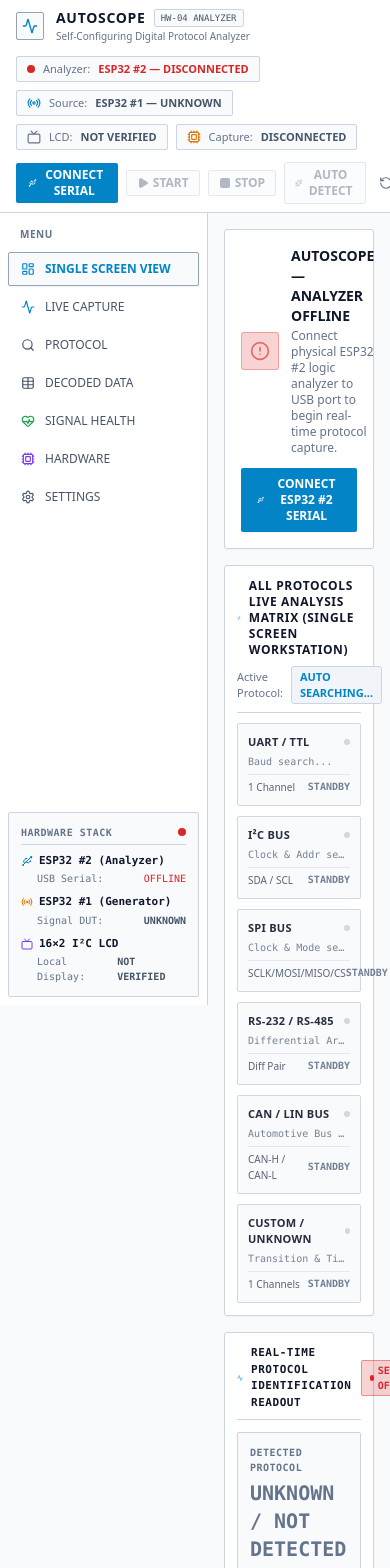
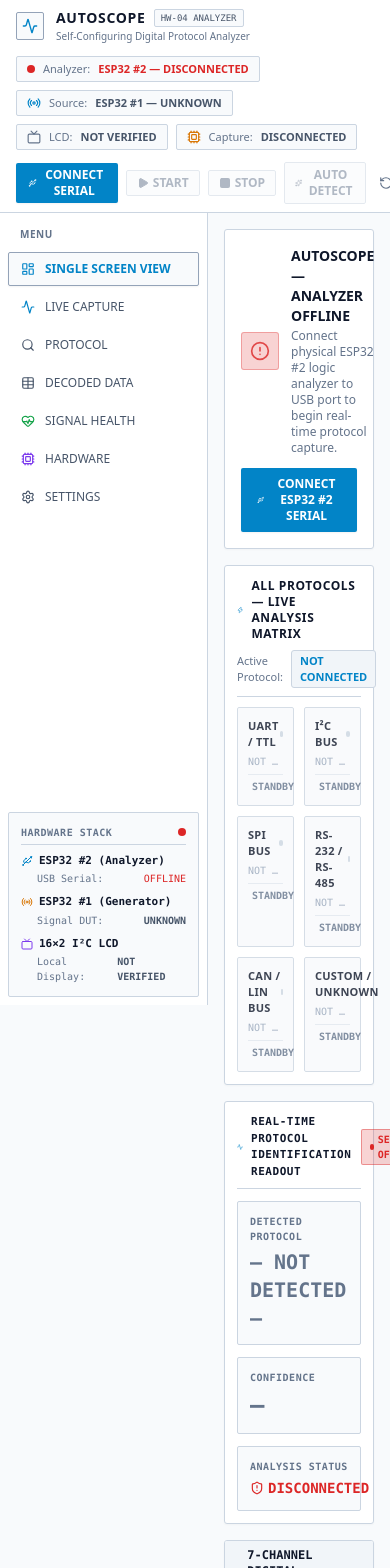
Before and after one commit to Tamil01-star/self-configure-protocall, a React (Vite) app: page / in a window 390 px wide. Shown: the top 1568 px of the page. Built offline with nearby package versions, Linux system fonts and the light colour scheme.

Commit message:
fix: removed all demo data and added support for CAN, LIN, RS232, and RS485 protocols

```diff
--- a/src/components/AllProtocolsMatrix.tsx
+++ b/src/components/AllProtocolsMatrix.tsx
@@ -15,67 +15,86 @@
   parameters,
   isConnected,
 }) => {
-  // Protocol status cards definition
-  const protocols = [
+  const protocols: {
+    id: ProtocolType | 'RS232_RS485' | 'CAN_LIN';
+    matchIds: ProtocolType[];
+    name: string;
+    details: (p: RealProtocolParameters, active: boolean) => string;
+    score: (p: RealProtocolParameters, active: boolean, conf: number | null) => number | null;
+    channelInfo: string;
+    iconColor: string;
+  }[] = [
     {
       id: 'UART',
+      matchIds: ['UART'],
       name: 'UART / TTL',
-      active: detectedProtocol === 'UART',
-      details: parameters.baudRate ? `${parameters.baudRate} baud (${parameters.format || '8N1'})` : 'Baud search...',
-      score: parameters.uartScore ?? (detectedProtocol === 'UART' ? confidence : null),
-      channelInfo: parameters.channel ? `CH: ${parameters.channel}` : '1 Channel',
-      iconColor: 'text-instrument-blue',
-      badgeBg: 'bg-sky-50 text-sky-700 border-sky-300',
+      details: (p, active) =>
+        active && p.baudRate
+          ? `${p.baudRate} baud | ${p.format || '8N1'}`
+          : active ? 'Searching baud rate...' : 'NOT DETECTED',
+      score: (p, active, conf) => active ? (p.uartScore ?? conf) : null,
+      channelInfo: '1 Channel (Data)',
+      iconColor: 'text-sky-600',
     },
     {
       id: 'I2C',
+      matchIds: ['I2C'],
       name: 'I²C BUS',
-      active: detectedProtocol === 'I2C',
-      details: parameters.clockHz ? `${(parameters.clockHz / 1000).toFixed(0)} kHz | Addr: ${parameters.addressHex || '—'}` : 'Clock & Addr search...',
-      score: parameters.i2cScore ?? (detectedProtocol === 'I2C' ? confidence : null),
-      channelInfo: parameters.sdaChannel && parameters.sclChannel ? `${parameters.sdaChannel}/${parameters.sclChannel}` : 'SDA / SCL',
-      iconColor: 'text-instrument-green',
-      badgeBg: 'bg-emerald-50 text-emerald-700 border-emerald-300',
+      details: (p, active) =>
+        active && p.clockHz
+          ? `${(p.clockHz / 1000).toFixed(0)} kHz | Addr: ${p.addressHex || '—'}`
+          : active ? 'Searching clock & address...' : 'NOT DETECTED',
+      score: (p, active, conf) => active ? (p.i2cScore ?? conf) : null,
+      channelInfo: 'SDA / SCL (2 lines)',
+      iconColor: 'text-emerald-600',
     },
     {
       id: 'SPI',
+      matchIds: ['SPI'],
       name: 'SPI BUS',
-      active: detectedProtocol === 'SPI',
-      details: parameters.clockHzSpi ? `${(parameters.clockHzSpi / 1000000).toFixed(1)} MHz | Mode ${parameters.spiMode ?? 0}` : 'Clock & Mode search...',
-      score: parameters.spiScore ?? (detectedProtocol === 'SPI' ? confidence : null),
-      channelInfo: 'SCLK/MOSI/MISO/CS',
-      iconColor: 'text-instrument-purple',
-      badgeBg: 'bg-purple-50 text-purple-700 border-purple-300',
+      details: (p, active) =>
+        active && p.clockHzSpi
+          ? `${(p.clockHzSpi / 1_000_000).toFixed(2)} MHz | Mode ${p.spiMode ?? 0}`
+          : active ? 'Searching clock & mode...' : 'NOT DETECTED',
+      score: (p, active, conf) => active ? (p.spiScore ?? conf) : null,
+      channelInfo: 'SCLK / MOSI / MISO / CS',
+      iconColor: 'text-purple-600',
     },
     {
       id: 'RS232_RS485',
+      matchIds: ['RS232', 'RS485'],
       name: 'RS-232 / RS-485',
-      active: false,
-      details: 'Differential Architecture Ready',
-      score: null,
-      channelInfo: 'Diff Pair',
-      iconColor: 'text-instrument-amber',
-      badgeBg: 'bg-amber-50 text-amber-700 border-amber-300',
+      details: (p, active) =>
+        active && p.baudRate
+          ? `${p.baudRate} baud | Differential`
+          : active ? 'Baud rate detected...' : 'NOT DETECTED',
+      score: (_p, active, conf) => active ? conf : null,
+      channelInfo: 'Diff Pair (A/B)',
+      iconColor: 'text-amber-600',
     },
     {
       id: 'CAN_LIN',
+      matchIds: ['CAN', 'LIN'],
       name: 'CAN / LIN BUS',
-      active: false,
-      details: 'Automotive Bus Architecture Ready',
-      score: null,
+      details: (p, active) =>
+        active && (p.canBitRate || p.linVersion)
+          ? p.canBitRate ? `${p.canBitRate} bit/s | ID: ${p.canFrameId || '—'}` : `LIN ${p.linVersion || ''}`
+          : active ? 'Detecting frame...' : 'NOT DETECTED',
+      score: (_p, active, conf) => active ? conf : null,
       channelInfo: 'CAN-H / CAN-L',
       iconColor: 'text-indigo-600',
-      badgeBg: 'bg-indigo-50 text-indigo-700 border-indigo-300',
     },
     {
       id: 'UNKNOWN',
+      matchIds: ['UNKNOWN'],
       name: 'CUSTOM / UNKNOWN',
-      active: detectedProtocol === 'UNKNOWN',
-      details: parameters.timingInfo || 'Transition & Timing Analyzer',
-      score: detectedProtocol === 'UNKNOWN' ? confidence : null,
-      channelInfo: `${parameters.activeChannelsCount || 1} Channels`,
+      details: (p, active) =>
+        active
+          ? p.timingInfo || `${p.transitionCount ?? '?'} transitions detected`
+          : 'NOT DETECTED',
+      score: (_p, active, conf) => active ? conf : null,
+      channelInfo: 'All channels',
       iconColor: 'text-slate-600',
-      badgeBg: 'bg-slate-100 text-slate-700 border-slate-300',
     },
   ];
 
@@ -85,13 +104,20 @@
         <div className="flex items-center space-x-2">
           <Zap className="w-4 h-4 text-instrument-blue" />
           <span className="font-bold text-instrument-textBright uppercase tracking-wider text-xs">
-            ALL PROTOCOLS LIVE ANALYSIS MATRIX (SINGLE SCREEN WORKSTATION)
+            ALL PROTOCOLS — LIVE ANALYSIS MATRIX
           </span>
         </div>
         <div className="flex items-center space-x-2 text-[11px]">
           <span className="text-instrument-textMuted font-medium">Active Protocol:</span>
           <span className="font-bold text-instrument-blue px-2 py-0.5 bg-instrument-panelHeader rounded border border-instrument-border">
-            {detectedProtocol ? (detectedProtocol === 'I2C' ? 'I²C Bus' : detectedProtocol) : 'AUTO SEARCHING...'}
+            {detectedProtocol
+              ? (detectedProtocol === 'I2C' ? 'I²C Bus'
+                : detectedProtocol === 'RS232' ? 'RS-232'
+                : detectedProtocol === 'RS485' ? 'RS-485'
+                : detectedProtocol === 'CAN' ? 'CAN Bus'
+                : detectedProtocol === 'LIN' ? 'LIN Bus'
+                : detectedProtocol)
+              : isConnected ? 'SEARCHING...' : 'NOT CONNECTED'}
           </span>
           {confidence !== null && (
             <span className="font-bold text-instrument-green px-2 py-0.5 bg-emerald-50 rounded border border-emerald-200">
@@ -101,40 +127,46 @@
         </div>
       </div>
 
-      {/* Grid of all protocols shown together on one screen */}
-      <div className="grid grid-cols-1 sm:grid-cols-2 lg:grid-cols-3 xl:grid-cols-6 gap-2.5">
-        {protocols.map((p) => (
+      <div className="grid grid-cols-2 sm:grid-cols-3 lg:grid-cols-6 gap-2.5">
+        {protocols.map((p) => {
+          const active = isConnected && detectedProtocol !== null && p.matchIds.includes(detectedProtocol as ProtocolType);
+          const scoreVal = p.score(parameters, active, confidence);
+          const detailText = p.details(parameters, active);
+
+          return (
             <div
               key={p.id}
               className={`p-2.5 rounded-sm border transition-all ${
-              p.active && isConnected
-                ? 'bg-white border-instrument-blue shadow-sm ring-1 ring-instrument-blue/40'
-                : 'bg-instrument-bg border-instrument-border opacity-90'
+                active
+                  ? 'bg-white border-instrument-blue shadow-sm ring-1 ring-instrument-blue/30'
+                  : 'bg-instrument-bg border-instrument-border opacity-80'
               }`}
             >
               <div className="flex items-center justify-between mb-1">
-              <span className={`font-extrabold text-[11px] tracking-wide ${p.active && isConnected ? 'text-instrument-blue' : 'text-instrument-textBright'}`}>
+                <span className={`font-extrabold text-[11px] tracking-wide ${active ? 'text-instrument-blue' : 'text-instrument-textBright'}`}>
                   {p.name}
                 </span>
-              {p.active && isConnected ? (
+                {active ? (
                   <span className="w-2 h-2 rounded-full bg-instrument-green animate-led" title="Detected & Decoding" />
                 ) : (
                   <span className="w-1.5 h-1.5 rounded-full bg-slate-300" />
                 )}
               </div>
 
-            <div className="text-[10px] text-instrument-textMuted font-mono truncate mb-1" title={p.details}>
-              {p.details}
+              <div className="text-[10px] font-mono truncate mb-1" title={detailText}
+                style={{ color: active ? '#374151' : '#94a3b8' }}>
+                {detailText}
               </div>
 
               <div className="flex items-center justify-between text-[10px] pt-1 border-t border-instrument-border/50">
-              <span className="text-instrument-textSubtle font-medium">{p.channelInfo}</span>
-              <span className={`font-mono font-bold ${p.score !== null && p.score !== undefined ? 'text-instrument-green' : 'text-instrument-textMuted'}`}>
-                {p.score !== null && p.score !== undefined ? `${p.score.toFixed(0)}%` : 'STANDBY'}
+                <span className="text-instrument-textSubtle font-medium truncate">{p.channelInfo}</span>
+                <span className={`font-mono font-bold ml-1 shrink-0 ${scoreVal !== null ? 'text-instrument-green' : 'text-instrument-textMuted'}`}>
+                  {scoreVal !== null ? `${scoreVal.toFixed(0)}%` : 'STANDBY'}
                 </span>
               </div>
             </div>
-        ))}
+          );
+        })}
       </div>
     </div>
   );
--- a/src/components/FaultDiagnosis.tsx
+++ b/src/components/FaultDiagnosis.tsx
@@ -31,10 +31,12 @@
           </div>
           <div>
             <span className="font-bold text-instrument-green uppercase block">
-              NO HARDWARE OR TIMING FAULTS REPORTED BY ESP32 #2
+              NO FAULTS REPORTED BY ESP32 #2
             </span>
             <span className="text-[10px] text-instrument-textMuted font-medium block">
-              Framing errors: 0 | Timing jitter: Nominal | Signal edges locked.
+              {isConnected
+                ? `Valid frames: ${health.validFrames ?? 'N/A'} | Errors: ${health.errorCount ?? 'N/A'} | Timing: ${health.timingConsistencyPercent !== null ? health.timingConsistencyPercent + '%' : 'N/A'}`
+                : 'Connect ESP32 #2 to see live diagnostics.'}
             </span>
           </div>
         </div>
--- a/src/components/ParameterPanel.tsx
+++ b/src/components/ParameterPanel.tsx
@@ -19,7 +19,7 @@
         { label: 'BAUD RATE', value: parameters.baudRate ? `${parameters.baudRate} baud` : '—' },
         { label: 'FRAME FORMAT', value: parameters.format || '—' },
         { label: 'IDLE LEVEL', value: parameters.idle || '—' },
-        { label: 'BIT PERIOD', value: parameters.bitPeriodUs ? `${parameters.bitPeriodUs} μs` : '—' },
+        { label: 'BIT PERIOD', value: parameters.bitPeriodUs ? `${parameters.bitPeriodUs.toFixed(2)} μs` : '—' },
       ];
     }
     if (protocol === 'I2C') {
@@ -40,11 +40,41 @@
         { label: 'MOSI', value: parameters.mosiChannel || '—' },
         { label: 'MISO', value: parameters.misoChannel || '—' },
         { label: 'CS', value: parameters.csChannel || '—' },
-        { label: 'CLOCK', value: parameters.clockHzSpi ? `${parameters.clockHzSpi / 1000000} MHz` : '—' },
+        { label: 'CLOCK', value: parameters.clockHzSpi ? `${parameters.clockHzSpi / 1_000_000} MHz` : '—' },
         { label: 'MODE', value: parameters.spiMode !== undefined ? `Mode ${parameters.spiMode}` : '—' },
         { label: 'CPOL', value: parameters.cpol !== undefined ? `${parameters.cpol}` : '—' },
         { label: 'CPHA', value: parameters.cpha !== undefined ? `${parameters.cpha}` : '—' },
         { label: 'BIT ORDER', value: parameters.bitOrder || '—' },
+      ];
+    }
+    if (protocol === 'RS232' || protocol === 'RS485') {
+      return [
+        { label: 'PROTOCOL', value: protocol === 'RS232' ? 'RS-232' : 'RS-485' },
+        { label: 'BAUD RATE', value: parameters.baudRate ? `${parameters.baudRate} baud` : '—' },
+        { label: 'FRAME FORMAT', value: parameters.format || '—' },
+        { label: 'BIT PERIOD', value: parameters.bitPeriodUs ? `${parameters.bitPeriodUs.toFixed(2)} μs` : '—' },
+        { label: 'CHANNEL', value: parameters.channel || '—' },
+        { label: 'IDLE LEVEL', value: parameters.idle || '—' },
+      ];
+    }
+    if (protocol === 'CAN') {
+      return [
+        { label: 'PROTOCOL', value: 'CAN Bus' },
+        { label: 'BIT RATE', value: parameters.canBitRate ? `${parameters.canBitRate} bit/s` : '—' },
+        { label: 'FRAME ID', value: parameters.canFrameId || '—' },
+        { label: 'CAN-H CH', value: parameters.channel || '—' },
+        { label: 'TRANSITIONS', value: parameters.transitionCount !== undefined ? `${parameters.transitionCount}` : '—' },
+        { label: 'TIMING INFO', value: parameters.timingInfo || '—' },
+      ];
+    }
+    if (protocol === 'LIN') {
+      return [
+        { label: 'PROTOCOL', value: 'LIN Bus' },
+        { label: 'LIN VERSION', value: parameters.linVersion || '—' },
+        { label: 'BAUD RATE', value: parameters.baudRate ? `${parameters.baudRate} baud` : '—' },
+        { label: 'CHANNEL', value: parameters.channel || '—' },
+        { label: 'TRANSITIONS', value: parameters.transitionCount !== undefined ? `${parameters.transitionCount}` : '—' },
+        { label: 'TIMING INFO', value: parameters.timingInfo || '—' },
       ];
     }
     if (protocol === 'UNKNOWN') {
@@ -57,7 +87,7 @@
       ];
     }
 
-    // Default fallback when no protocol identified
+    // No protocol detected yet
     return [
       { label: 'PROTOCOL', value: '—' },
       { label: 'CHANNEL', value: '—' },
--- a/src/components/ProtocolStatus.tsx
+++ b/src/components/ProtocolStatus.tsx
@@ -49,9 +49,16 @@
           </span>
           <div className="text-xl font-extrabold text-instrument-textBright flex items-center space-x-2">
             {protocol ? (
-              <span className="text-instrument-blue">{protocol === 'I2C' ? 'I²C Bus' : protocol}</span>
+              <span className="text-instrument-blue">
+                {protocol === 'I2C' ? 'I²C Bus'
+                  : protocol === 'RS232' ? 'RS-232'
+                  : protocol === 'RS485' ? 'RS-485'
+                  : protocol === 'CAN' ? 'CAN Bus'
+                  : protocol === 'LIN' ? 'LIN Bus'
+                  : protocol}
+              </span>
             ) : (
-              <span className="text-instrument-textMuted">UNKNOWN / NOT DETECTED</span>
+              <span className="text-instrument-textMuted">— NOT DETECTED —</span>
             )}
           </div>
         </div>
--- a/src/services/SignalSource.ts
+++ b/src/services/SignalSource.ts
@@ -133,7 +133,11 @@
 
     const protocolStr = (json.protocol || '').toUpperCase();
     let protocol: ProtocolType | null = null;
-    if (protocolStr.includes('UART')) protocol = 'UART';
+    if (protocolStr.includes('RS485') || protocolStr.includes('RS-485')) protocol = 'RS485';
+    else if (protocolStr.includes('RS232') || protocolStr.includes('RS-232')) protocol = 'RS232';
+    else if (protocolStr.includes('CAN')) protocol = 'CAN';
+    else if (protocolStr.includes('LIN')) protocol = 'LIN';
+    else if (protocolStr.includes('UART')) protocol = 'UART';
     else if (protocolStr.includes('I2C') || protocolStr.includes('I²C')) protocol = 'I2C';
     else if (protocolStr.includes('SPI')) protocol = 'SPI';
     else if (protocolStr.includes('UNKNOWN')) protocol = 'UNKNOWN';
@@ -145,6 +149,9 @@
     const clockHzSpi = json.clockSpi || json.spiClock || json.clock_frequency_spi;
     const addressHex = json.address || json.addressHex;
     const bitPeriodUs = json.bitPeriodUs || json.bit_period || (baudRate ? (1000000 / baudRate) : undefined);
+    const canBitRate = json.canBitRate || json.can_bit_rate || json.bitRate;
+    const canFrameId = json.canFrameId || json.frame_id || json.can_id;
+    const linVersion = json.linVersion || json.lin_version || json.version;
 
     // ── CHANNELS: ONLY what the ESP32 hardware actually sends ──────────────
     // NO synthetic / fabricated data. If ESP32 does not send ch.data, the channel stays empty.
@@ -212,6 +219,9 @@
         uartScore: json.uartScore,
         i2cScore: json.i2cScore,
         spiScore: json.spiScore,
+        canBitRate,
+        canFrameId,
+        linVersion,
       },
       channels,
       decodedRows,
--- a/src/types/analyzer.ts
+++ b/src/types/analyzer.ts
@@ -1,4 +1,4 @@
-export type ProtocolType = 'UART' | 'I2C' | 'SPI' | 'UNKNOWN';
+export type ProtocolType = 'UART' | 'I2C' | 'SPI' | 'RS232' | 'RS485' | 'CAN' | 'LIN' | 'UNKNOWN';
 
 export type AnalyzerState =
   | 'DISCONNECTED'
@@ -21,18 +21,18 @@
   | 'settings';
 
 export interface DigitalChannelSample {
-  id: string; // 'CH1', 'CH2', 'CH3', 'CH4'
-  assignedLabel: string; // e.g., 'CH1', 'UART DATA', 'SDA', 'SCL', 'SCLK', 'MOSI', 'MISO', 'CS'
-  data: number[]; // 0s and 1s received from hardware
+  id: string;
+  assignedLabel: string;
+  data: number[];
 }
 
 export interface RealProtocolParameters {
   // Common
   channel?: string;
 
-  // UART
+  // UART / RS232 / RS485
   baudRate?: number;
-  format?: string; // e.g. "8N1"
+  format?: string;
   idle?: 'HIGH' | 'LOW';
   bitPeriodUs?: number;
 
@@ -50,10 +50,15 @@
   misoChannel?: string;
   csChannel?: string;
   clockHzSpi?: number;
-  spiMode?: number; // 0, 1, 2, 3
+  spiMode?: number;
   cpol?: number;
   cpha?: number;
   bitOrder?: 'MSB' | 'LSB';
+
+  // CAN / LIN
+  canBitRate?: number;
+  canFrameId?: string;
+  linVersion?: string;
 
   // Unknown / Custom
   activeChannelsCount?: number;
@@ -73,7 +78,6 @@
   dec: number;
   ascii: string;
   status: string;
-  // Protocol specific optional fields
   addressHex?: string;
   rw?: 'R' | 'W';
   ack?: boolean;
```
Also changed, not shown: src/components/ChannelParameterBreakdown.tsx (+109 -63 lines). Lines whose indentation alone changed are shown as unchanged.
